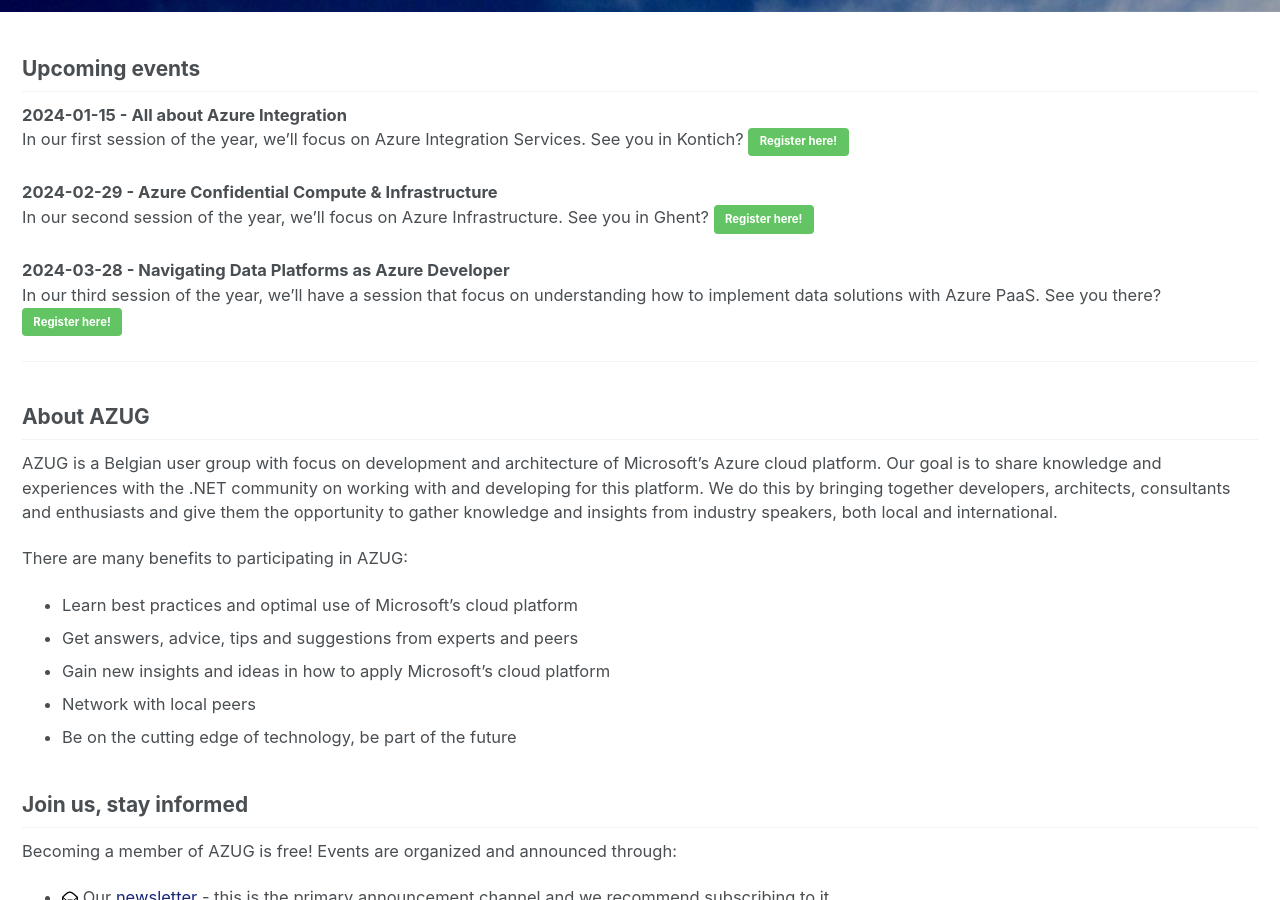
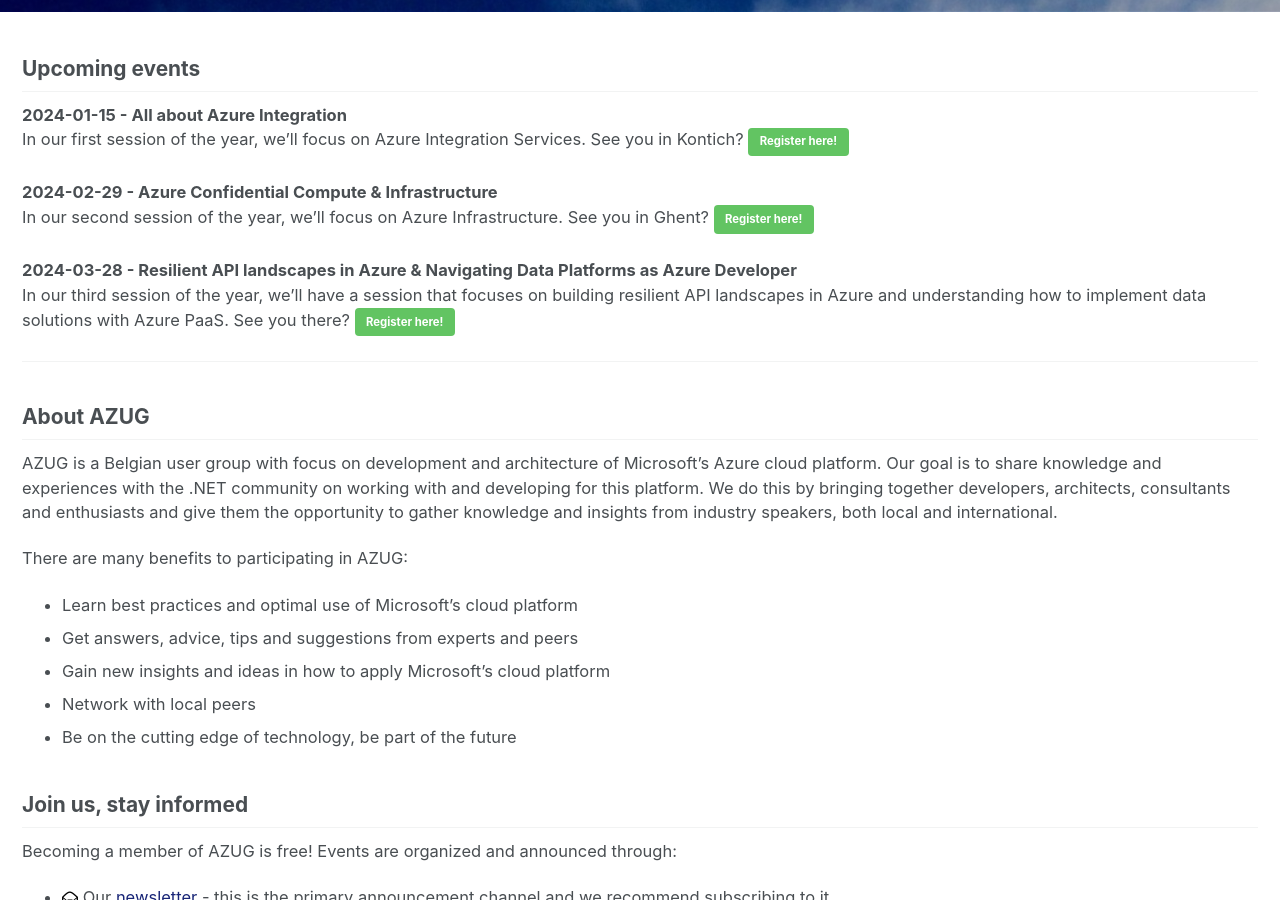
Before and after one commit to AzugBe/azugbe.github.io, a Jekyll site: the page built from index.md, in a window 1280 px wide and 900 px high, scrolled down 547 px. Built offline with Jekyll 4.4.1, drawn with Linux system fonts in a browser that asks for light colours; our own code applies the rules of GitHub Pages for plain Markdown files; comment, search, counter and statistics services are not loaded.

Commit message:
Update index.md

```diff
--- a/index.md
+++ b/index.md
@@ -20,8 +20,8 @@ In our first session of the year, we'll focus on Azure Integration Services. See
 **2024-02-29 - Azure Confidential Compute & Infrastructure**<br>
 In our second session of the year, we'll focus on Azure Infrastructure. See you in Ghent? [Register here!](https://www.azug.be/events/2024/02/29/azure-confidential-compute-infrastructure){: .btn .btn--success}
 
-**2024-03-28 - Navigating Data Platforms as Azure Developer**<br>
-In our third session of the year, we’ll have a session that focus on understanding how to implement data solutions with Azure PaaS. See you there? [Register here!](https://www.azug.be/events/2024/03/28/azure-developer-data){: .btn .btn--success}
+**2024-03-28 - Resilient API landscapes in Azure & Navigating Data Platforms as Azure Developer**<br>
+In our third session of the year, we'll have a session that focuses on building resilient API landscapes in Azure and understanding how to implement data solutions with Azure PaaS. See you there? [Register here!](https://www.azug.be/events/2024/03/28/azure-developer-data){: .btn .btn--success}
 
 <hr />
 
```
